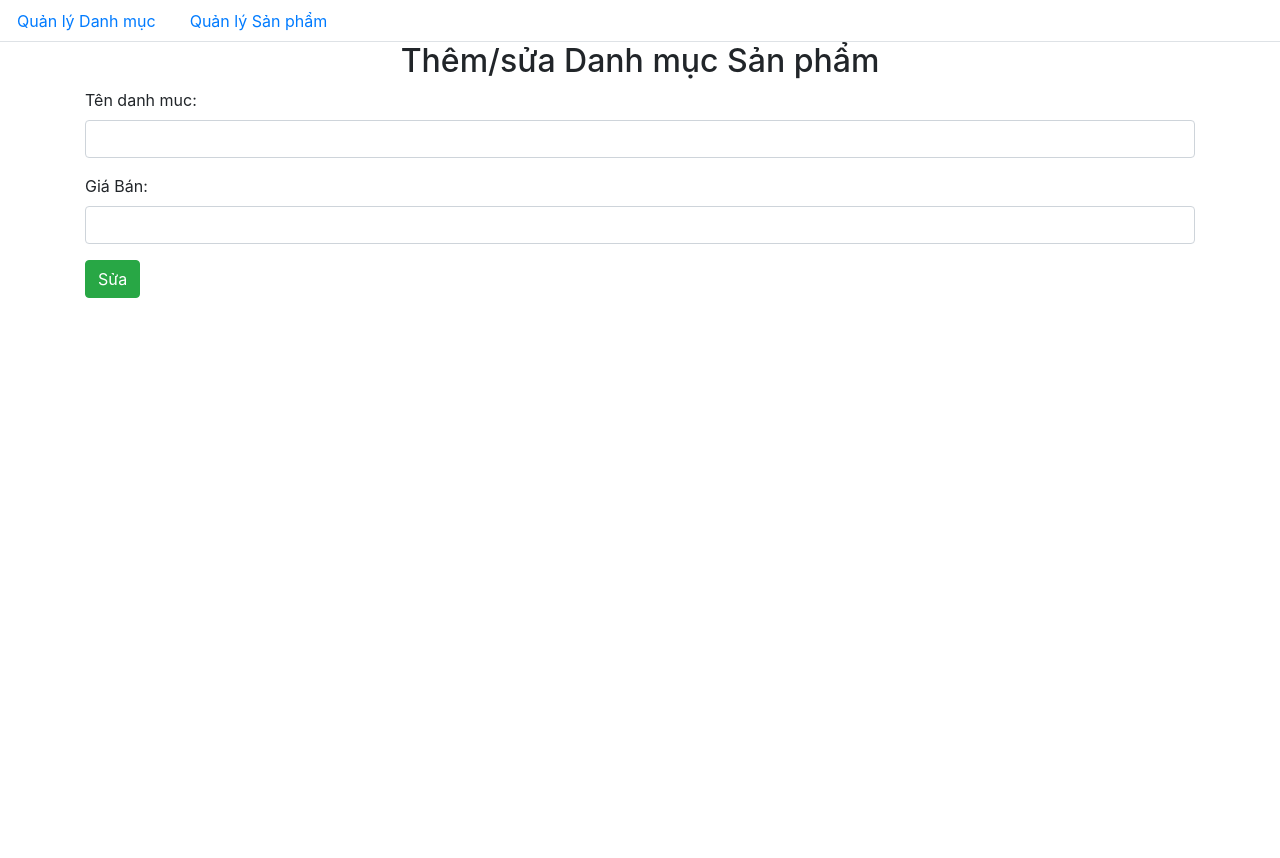
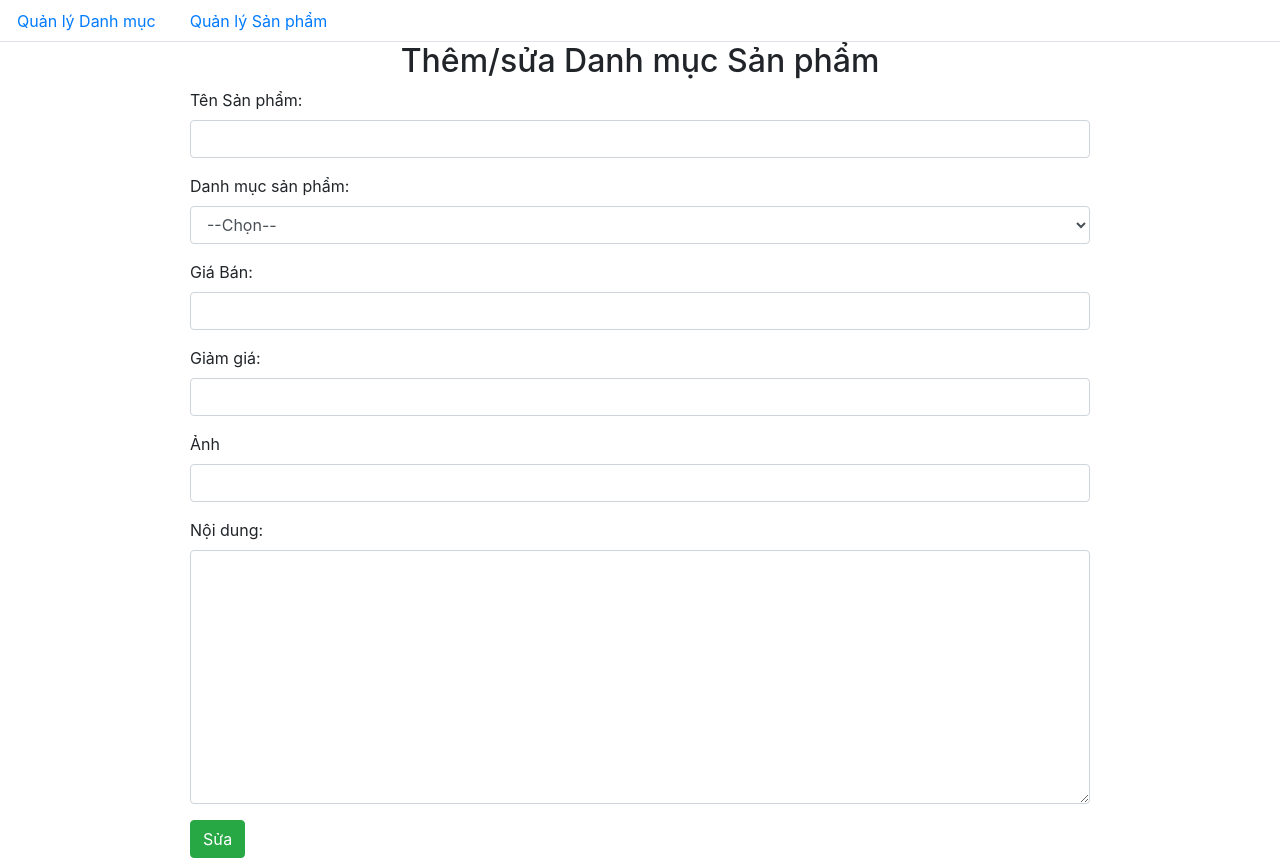
Before and after one commit to tontanit/webhoaqua, a PHP site: page /add.php in a window 1280 px wide. Before the commit the page ends 298 px from the top, so only its background shows below. Run offline with PHP 8.4, Linux system fonts and the light colour scheme; data comes from the database, SQL or seed files in the repository.

Commit message:
add file tai cquan

```diff
--- a/admin/product/add.php
+++ b/admin/product/add.php
@@ -59,22 +59,41 @@ if (!empty($result)) {
 
     </ul>
     <div class="container">
-        <div class="panel panel-primary">
+        <div class="panel panel-primary" style="width: 900px; margin:auto;">
             <div class="panel-heading">
                 <h2 class="text-center">Thêm/sửa Danh mục Sản phẩm</h2>
             </div>
             <form action="" method="post">
                 <div class="panel-body">
                     <div class="form-group">
-                        <label for="usr">Tên danh muc:</label>
+                        <label for="usr">Tên Sản phẩm:</label>
                         <input type="text" name="id" id="id" value="<?= $id ?>" hidden="true">
                         <input name="name" value="<?= $name ?>" required="true" type="text" class="form-control" id="usr">
+                    </div>
+                    <div class="form-group">
+                        <label for="usr">Danh mục sản phẩm:</label>
+                        <select name="id_category" id="id_category" class="form-control">
+                            <option value="">--Chọn--</option>
+                        </select>
                     </div>
                     <div class="form-group">
                         <label for="usr">Giá Bán:</label>
                         <input name="name" value="" required="true" type="number" class="form-control" id="usr">
                     </div>
+                    <div class="form-group">
+                        <label for="usr">Giảm giá:</label>
+                        <input name="name" value="" required="true" type="number" class="form-control" id="usr">
+                    </div>
+                    <div class="form-group">
+                        <label for="usr">Ảnh</label>
+                        <input name="name" value="" type="text" class="form-control" id="usr">
+                    </div>
 
+                    <div class="form-group">
+                        <label for="content">Nội dung:</label>
+                        <textarea class="form-control" name="content" id="" rows="10"></textarea>
+
+                    </div>
 
                     <button class="btn btn-success" name="btn_execute"><?php if ($id != 0) {
                                                                             echo 'Sửa';
--- a/admin/product/ajax.php
+++ b/admin/product/ajax.php
@@ -7,7 +7,7 @@ if (!empty($_POST)) {
             case 'delete':
                 if (isset($_POST['id'])) {
                     $id = $_POST['id'];
-                    $sql = "DELETE FROM category WHERE id = '$id'";
+                    $sql = "DELETE FROM product WHERE id = '$id'";
                     execute($sql);
                 }
                 break;
--- a/admin/product/index.php
+++ b/admin/product/index.php
@@ -66,7 +66,7 @@ require_once('../../database/dbhelper.php');
                         <td>' . $list['update_at'] . '</td>
                         <td><a href="add.php?id=' . $list['id'] . '"><button type="button" class="btn btn-warning">Sửa</button></a></td>
                         <td><button type="button" class="btn btn-danger"
-                        onclick="deleteCategory(' . $list['id'] . ')">Xoá</button></td>
+                        onclick="deleteProduct(' . $list['id'] . ')">Xoá</button></td>
                     </tr>';
                     }
                     ?>
@@ -76,8 +76,8 @@ require_once('../../database/dbhelper.php');
         </div>
     </div>
     <script type="text/javascript">
-        function deleteCategory(id) {
-            var option = confirm('Ban có chắc muốn xóa danh mục này không?');
+        function deleteProduct(id) {
+            var option = confirm('Ban có chắc muốn xóa Sản phẩm này không?');
             if (!option) {
                 return;
             }
```
